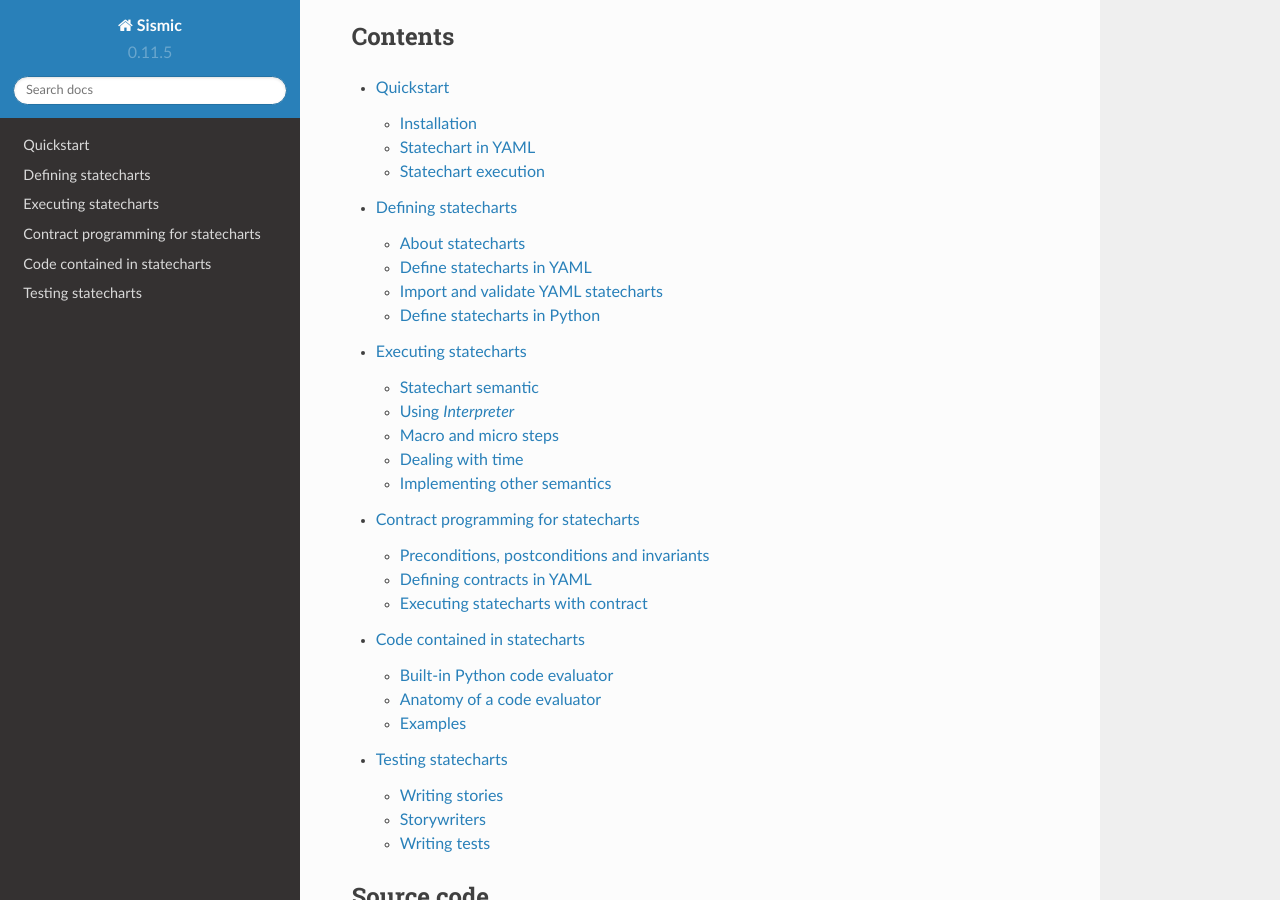
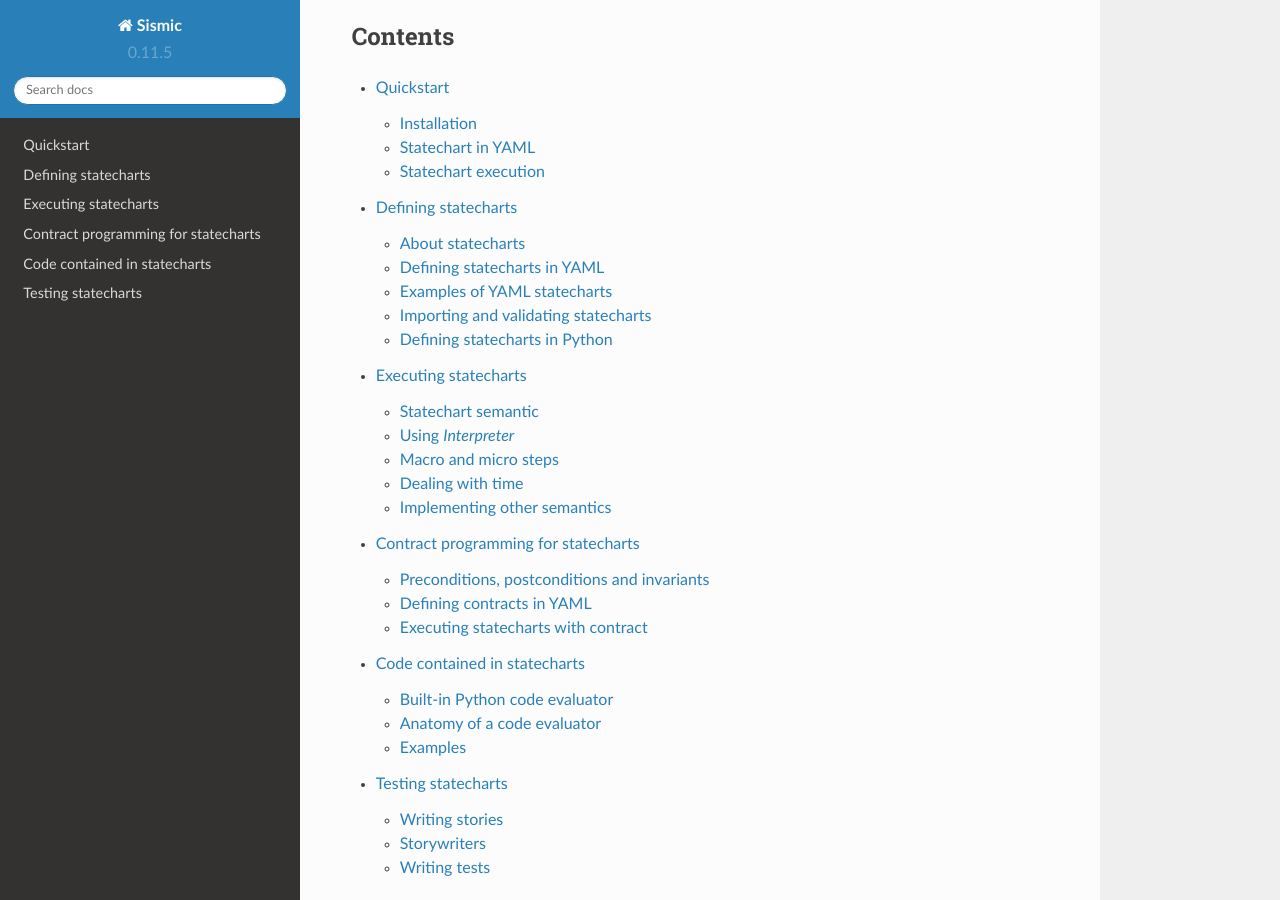
Before and after one commit to AlexandreDecan/sismic, a Sphinx documentation site: the page built from docs/index.rst, in a window 1280 px wide and 900 px high, scrolled down 936 px. Built offline with Sphinx 7.4.7 and the Read the Docs theme 2.0.0, drawn with Linux system fonts in a browser that asks for light colours.

Commit message:
Documentation

```diff
--- a/docs/format.rst
+++ b/docs/format.rst
@@ -15,14 +15,14 @@
 
 .. _yaml_statecharts:
 
-Define statecharts in YAML
---------------------------
+Defining statecharts in YAML
+----------------------------
 
 This section explains how the elements that compose a statechart can be defined using YAML.
 If you are not familiar with YAML, have a look at `YAML official documentation <http://yaml.org/spec/1.1/>`__.
 
 Statechart
-^^^^^^^^^^
+**********
 
 The root of the YAML file **must** declare a statechart:
 
@@ -54,7 +54,7 @@
 
 
 States
-^^^^^^
+******
 
 A statechart has to declare a (nonempty) list of states using ``states``.
 Each state consist of at least a ``name``. Depending on the state type, several other fields can be declared.
@@ -69,7 +69,7 @@
 
 
 Entry and exit actions
-^^^^^^^^^^^^^^^^^^^^^^
+**********************
 
 For each state, it is possible to specify the code that has to be executed when entering and leaving the
 state using ``on entry`` and ``on exit`` as follows:
@@ -83,7 +83,7 @@
         y = 2
 
 Final states
-^^^^^^^^^^^^
+************
 
 A state that declares a ``type: final`` property is a *final state*:
 
@@ -93,7 +93,7 @@
       type: final
 
 Shallow and deep history sates
-^^^^^^^^^^^^^^^^^^^^^^^^^^^^^^
+******************************
 
 A state that declares a ``type: shallow history`` property is an *shallow history state*.
 If you want an history state to follow the deep semantic, set ``type`` to ``deep history``.
@@ -114,7 +114,7 @@
 Importantly, the ``initial`` memory value **must** refer to a parent's substate.
 
 Compound states
-^^^^^^^^^^^^^^^
+***************
 
 A state that is neither a final state nor an history state can contain nested states.
 Such a state is a *compound state*.
@@ -132,7 +132,7 @@
 As a region is mainly a logical set of nested states, it can be emulated using a compound state.
 
 Orthogonal states
-^^^^^^^^^^^^^^^^^
+*****************
 
 *Orthogonal states* (sometimes referred as *parallel states*) must declare their nested states using ``parallel states``
 instead of ``states``.
@@ -153,7 +153,7 @@
 instead of ``states`` in this previous example.
 
 Transitions
-^^^^^^^^^^^
+***********
 
 States, compound states and parallel states can declare *transitions* with ``transitions``:
 
@@ -185,11 +185,11 @@
 .. _yaml_example:
 
 
-Example
-*******
+Examples of YAML statecharts
+----------------------------
 
 Elevator
-^^^^^^^^
+********
 
 The Elevator statechart will be one of the running examples in this documentation.
 
@@ -197,7 +197,7 @@
    :language: yaml
 
 Microwave
-^^^^^^^^^
+*********
 
 Notice the use of ``description``. This field will be ignored when imported into
 Sismic, but can be used to provide additional information about the statechart.
@@ -206,7 +206,7 @@
     :language: yaml
 
 
-Import and validate YAML statecharts
+Importing and validating statecharts
 ------------------------------------
 
 A YAML definition of a statechart can be easily imported to a :py:class:`~sismic.model.StateChart` instance.
@@ -238,8 +238,8 @@
 .. automethod:: sismic.model.StateChart.validate
 
 
-Define statecharts in Python
-----------------------------
+Defining statecharts in Python
+------------------------------
 
 While it is not very convenient, it is still possible to define the statechart using Python objects.
 The following sections detail the Python structure of a statechart.
```
